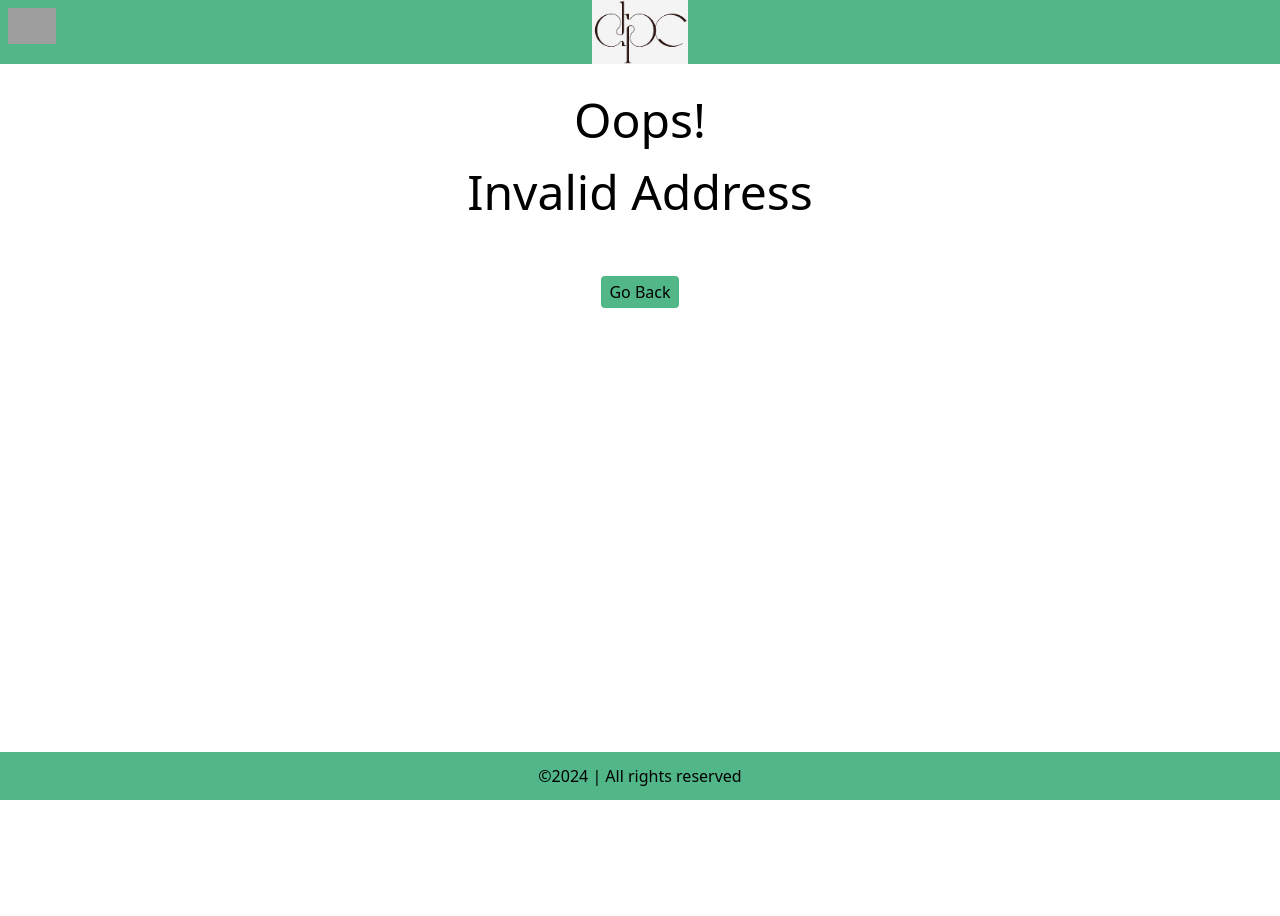
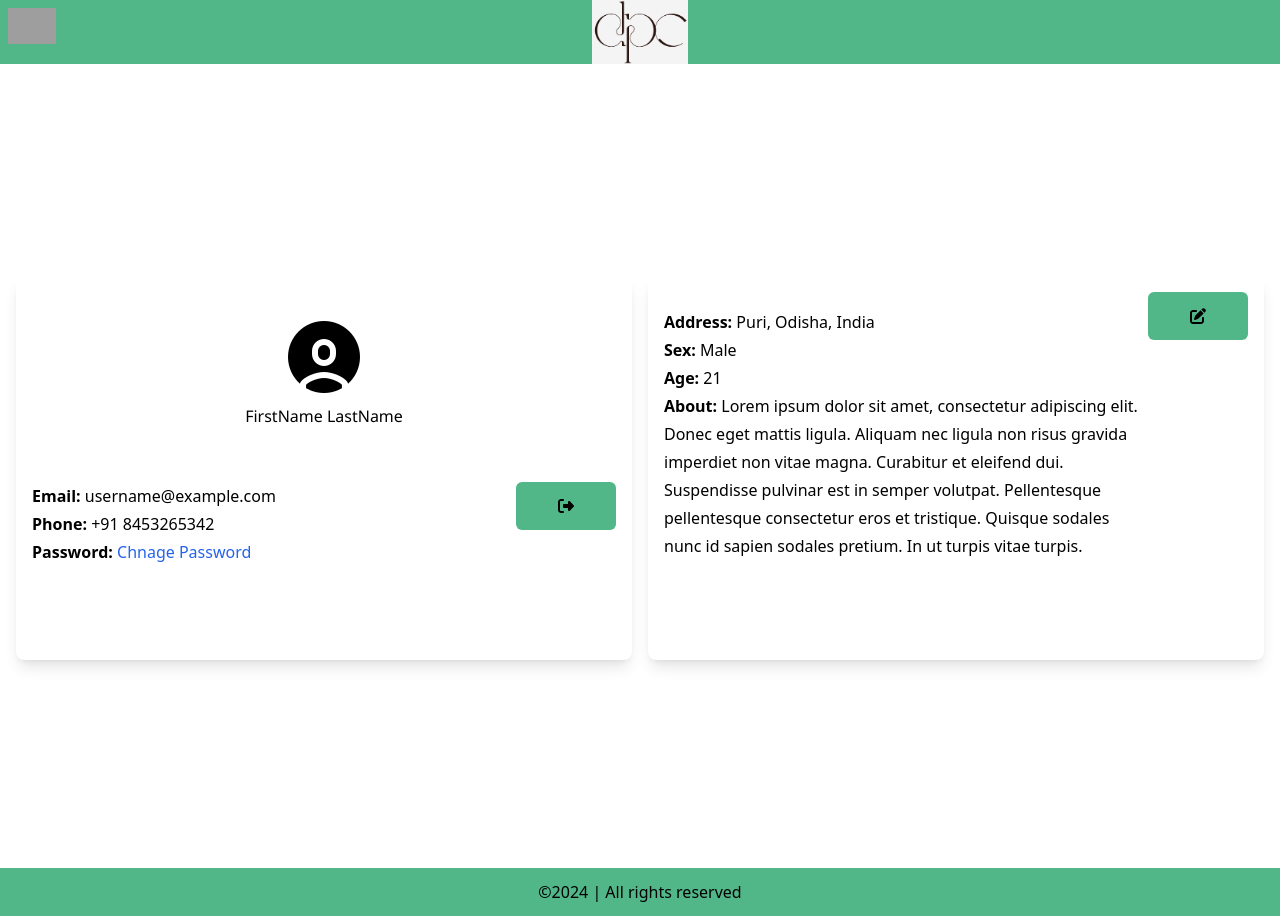
Before and after one commit to mkgit01/digital-progress-card, a React (Vite) app in the folder client/: page /profile in a window 1280 px wide. Before the commit the page ends 800 px from the top, so only its background shows below. Built offline with nearby package versions, Linux system fonts and the light colour scheme; grey boxes are pictures that could not be loaded.

Commit message:
added Profile page

```diff
--- a/client/src/components/Marginals/Sidebar.jsx
+++ b/client/src/components/Marginals/Sidebar.jsx
@@ -6,14 +6,13 @@ const Sidebar = () => {
   const [sidebarOn,setSidebarOn] = useState(false)
   const toggleSidebar= ()=>{
     setSidebarOn((lastState)=>!lastState)
-
   }
   return (
     <>
     <img title='menu' onClick={toggleSidebar} className='absolute top-0 left-0 p-2 cursor-pointer' width="64" height="64" src="https://img.icons8.com/laces/64/000000/menu.png" alt="menu"/>
     <section className={`sidebar ${sidebarOn?'open':''}`}>
         <img onClick={toggleSidebar} className='absolute top-0 right-0 cursor-pointer' width="48" height="48" src="https://img.icons8.com/sf-regular-filled/48/1A1A1A/x.png" alt="x"/>
-        <UserProfile />
+        <UserProfile toggleSidebar={toggleSidebar}/>
         <SidebarOptions toggleSidebar={toggleSidebar}/>
     </section>
     </>
--- a/client/src/components/Marginals/SidebarOptions.jsx
+++ b/client/src/components/Marginals/SidebarOptions.jsx
@@ -6,7 +6,8 @@ const SidebarOptions = (props) => {
     <div className='side-bar-opt grid place-items-center'>
     <NavLink to="/"
     className={({isActive})=>`${isActive ? "navActive" : ""}`}
-    onClick={props.toggleSidebar}>
+    onClick={props.toggleSidebar}
+    >
       <div className='p-3 text-center text-lg'>
         Home
         </div>
--- a/client/src/components/Marginals/UserProfile.jsx
+++ b/client/src/components/Marginals/UserProfile.jsx
@@ -1,12 +1,21 @@
-import React from 'react'
+import React from 'react';
+import { NavLink } from 'react-router-dom';
 
-const UserProfile = () => {
+
+
+const UserProfile = (props) => {
   return (
-    <div className='user-profile grid place-items-center p-4 my-5'>
-        <a className='rounded' href="#"><img className='rounded' src="../../media/images/user-profile.png" alt="user profile" /></a>
-        <a href="#"><h3 className='text-center hover:underline'>FirstName LastName</h3></a>
+    <div className='user-profile p-4 my-5'>
+      <NavLink to="/profile"
+      className={({isActive})=>`${isActive ? "navActive" : ""}`}
+      onClick={props.toggleSidebar}>
+      <div>
+        <img className='m-auto rounded' src="../../media/images/user-profile.png" alt="user profile" />
+        <h3 className='text-center hover:underline'>FirstName LastName</h3>
+      </div>
+      </NavLink>
     </div>
-  )
+  );
 }
 
-export default UserProfile
+export default UserProfile;
--- /dev/null
+++ b/client/src/components/Profile/Profile.jsx
@@ -0,0 +1,202 @@
+import React, { useState } from "react";
+import UserProfile from "../Marginals/UserProfile";
+import { FontAwesomeIcon } from '@fortawesome/react-fontawesome'
+import { faEnvelope, faFloppyDisk, faPenToSquare, faRepeat, faRightFromBracket } from '@fortawesome/free-solid-svg-icons'
+
+const Profile = () => {
+  const [address, setAddress] = useState("Puri, Odisha, India");
+  const [gender, setGender] = useState("Male");
+  const [age, setAge] = useState("21");
+  const [about, setAbout] = useState("Lorem ipsum dolor sit amet, consectetur adipiscing elit. Donec eget mattis ligula. Aliquam nec ligula non risus gravida imperdiet non vitae magna. Curabitur et eleifend dui. Suspendisse pulvinar est in semper volutpat. Pellentesque pellentesque consectetur eros et tristique. Quisque sodales nunc id sapien sodales pretium. In ut turpis vitae turpis.");
+  const [oldPassword, setOldPassword] = useState("");
+  const [newPassword, setNewPassword] = useState("");
+  const [isEditing, setIsEditing] = useState(false);
+  const [isChangingPassword, setIsChangingPassword] = useState(false);
+
+  const MAX_WORDS = 50;
+
+  const handleAddressChange = (e) => {
+    setAddress(e.target.value);
+  };
+
+  const handleGenderChange = (e) => {
+    setGender(e.target.value);
+  };
+
+  const handleAgeChange = (e) => {
+    setAge(e.target.value);
+  };
+
+  const handleAboutChange = (e) => {
+    const text = e.target.value;
+    // Split the text by whitespace and filter out any empty strings
+    const words = text.split(/\s+/).filter(Boolean);
+    // Check if the number of words exceeds the maximum limit
+    if (words.length <= MAX_WORDS) {
+      setAbout(text);
+    }
+  };
+
+  const handleOldPasswordChange = (e) => {
+    setOldPassword(e.target.value);
+  };
+
+  const handleNewPasswordChange = (e) => {
+    setNewPassword(e.target.value);
+  };
+
+  const handleChangePassword = () => {
+    setIsChangingPassword(true);
+  };
+
+  const handleSavePassword = () => {
+    // Here you can add logic to save the new password to the backend or perform any other action
+    console.log("Old Password:", oldPassword);
+    console.log("New Password:", newPassword);
+    setOldPassword(""); // Reset the old password field after saving
+    setNewPassword(""); // Reset the new password field after saving
+    setIsChangingPassword(false); // Close the password change input fields
+  };
+
+  const handleEdit = () => {
+    setIsEditing(true);
+  };
+
+  const handleSave = () => {
+    setIsEditing(false);
+    // Here you can add logic to save changes to the backend or perform any other action
+  };
+
+  return (
+    <div className="profilePage p-4 h-screen flex flex-col sm:flex-row justify-center gap-4 items-center">
+
+      {/*---------------------------------- Profile Block 1 -----------------------------------------*/}
+      <div className="  shadow-lg rounded-lg h-auto sm:h-96 w-full sm:w-1/2 leading-7" >
+        <div className="flex justify-center items-center">
+          <UserProfile />
+        </div>
+        <div className=" flex justify-between m-4">
+          <div>
+            <p className="">
+              <strong>Email:</strong> username@example.com
+            </p>
+            <p className="">
+              <strong>Phone:</strong> +91 8453265342
+            </p>
+            {isChangingPassword ? (
+              <>
+                <input
+                  type="password"
+                  placeholder="Old Password"
+                  value={oldPassword}
+                  onChange={handleOldPasswordChange}
+                  className="mt-2 px-2 py-1 border rounded ml-4"
+                />
+                <input
+                  type="password"
+                  placeholder="New Password"
+                  value={newPassword}
+                  onChange={handleNewPasswordChange}
+                  className="mt-2 px-2 py-1 border rounded ml-4"
+                />
+                <button
+                  onClick={handleSavePassword}
+                  className="btn rounded-md ml-4 mt-2"
+                >
+                  <FontAwesomeIcon icon={faFloppyDisk} />
+                </button>
+              </>
+            ) : (
+              <p className="">
+              <strong>Password: </strong>
+              <button
+                onClick={handleChangePassword}
+                className="text-blue-600"
+              >Chnage Password
+              </button>
+            </p>
+            )}
+
+          </div>
+          <div className="mt-16 sm:mt-0">
+            <button className="btn rounded-md ">
+              <FontAwesomeIcon icon={faRightFromBracket} />
+            </button>
+
+          </div>
+        </div>
+      </div>
+      {/*---------------------------------- Profile Block 2 Super Class ---------------------------------------*/}
+      <div className=" shadow-lg rounded-lg sm:h-96 w-full sm:w-1/2 leading-7 " >
+        {isEditing ? (
+          <>
+            <input
+              type="text"
+              value={address}
+              onChange={handleAddressChange}
+              className="mt-4 px-2 py-1 border rounded ml-4"
+            />
+            <select
+              value={gender}
+              onChange={handleGenderChange}
+              className="mt-2 px-2 py-1 border rounded ml-4"
+            >
+              <option value="Male">Male</option>
+              <option value="Female">Female</option>
+              <option value="Other">Other</option>
+            </select>
+            <input
+              type="number"
+              value={age}
+              onChange={handleAgeChange}
+              className="mt-2 px-2 py-1 border rounded ml-4"
+            />
+            <textarea
+              type="text"
+              value={about}
+              onChange={handleAboutChange}
+              className="px-2 py-1 border rounded m-4 h-40 w-96 hidden"
+            />
+            <button
+              onClick={handleSave}
+              className="btn m-4 rounded-md "
+            >
+              <FontAwesomeIcon icon={faFloppyDisk} />
+            </button>
+          </>
+        ) : (
+          <>
+          {/*---------------------------------- Profile Block 2 Sub Class ---------------------------------------*/}
+            <div className="m-4 flex   justify-between" >
+              <div>
+                <p className="mt-4">
+                  <strong>Address:</strong> {address}
+                </p>
+                <p className="">
+                  <strong>Sex:</strong> {gender}
+
+                </p>
+                <p className="">
+                  <strong>Age:</strong> {age}
+                </p>
+                <p className=" hidden sm:block">
+                  <strong>About:</strong> {about}
+                </p>
+              </div>
+              <div className="right-0 mt-4 md:mt-0 relative">
+                <button
+                  onClick={handleEdit}
+                  className=" btn rounded-md "
+                >
+                  <FontAwesomeIcon icon={faPenToSquare} />{" "}
+                </button>
+              </div>
+            </div>
+          </>
+        )}
+      </div>
+    </div>
+  );
+};
+
+export default Profile;
--- a/client/src/main.jsx
+++ b/client/src/main.jsx
@@ -6,6 +6,7 @@ import Dashboard from './components/Dashboard/Dashboard'
 import TaskPage from './components/Tasks/TaskPage'
 import CreateTask from './components/Tasks/CreateTask'
 import InvalidPage from './components/InvalidPage'
+import Profile from './components/Profile/Profile'
 
 const router = createBrowserRouter(
   createRoutesFromElements(
@@ -13,6 +14,7 @@ const router = createBrowserRouter(
       <Route path='' element={<Dashboard />}/>
       <Route path='task' element={<TaskPage />}/>
       <Route path='create-task' element={<CreateTask />}/>
+      <Route path='profile' element={<Profile />}/>
       <Route path='*' element={<InvalidPage />}/>
     </Route>
 
```
